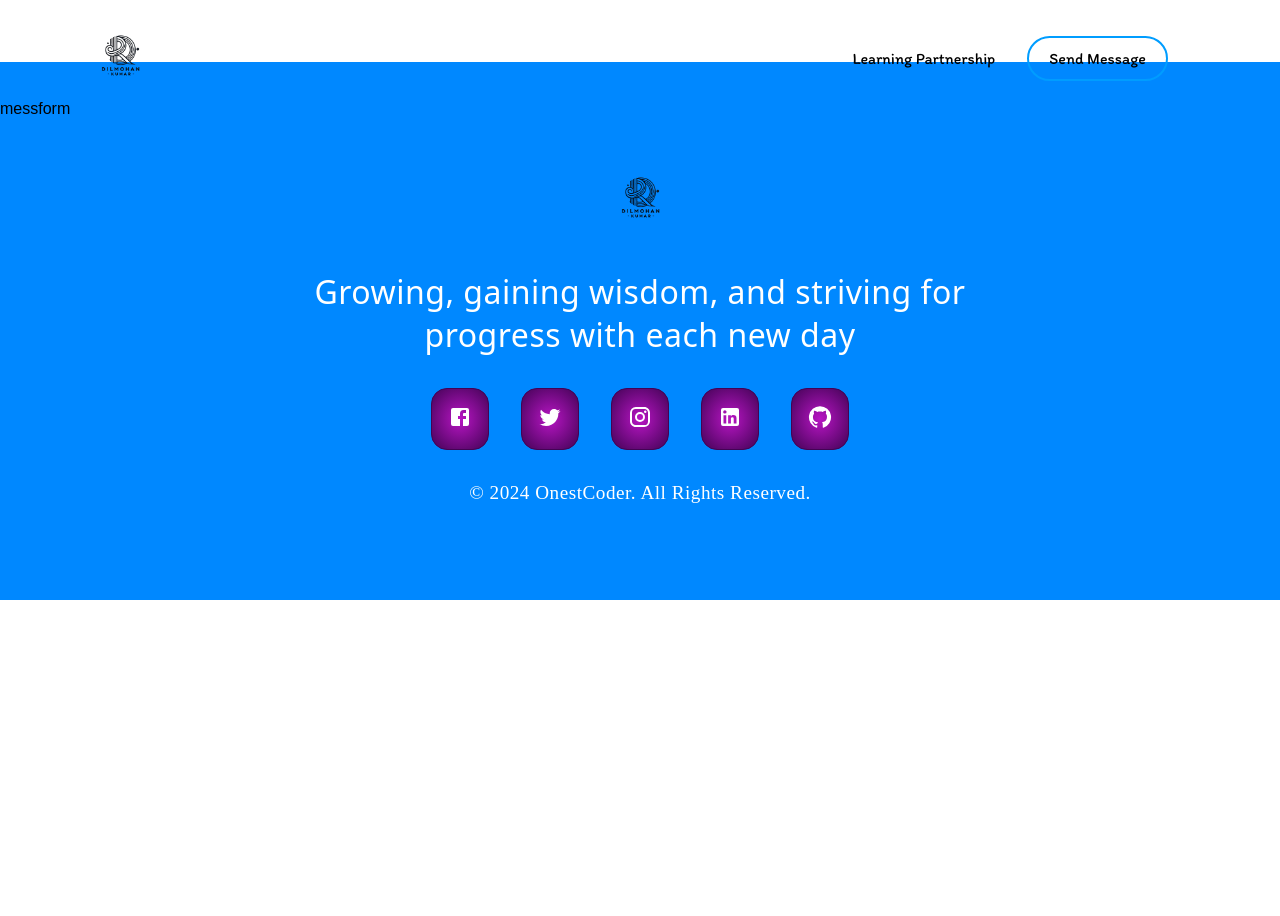
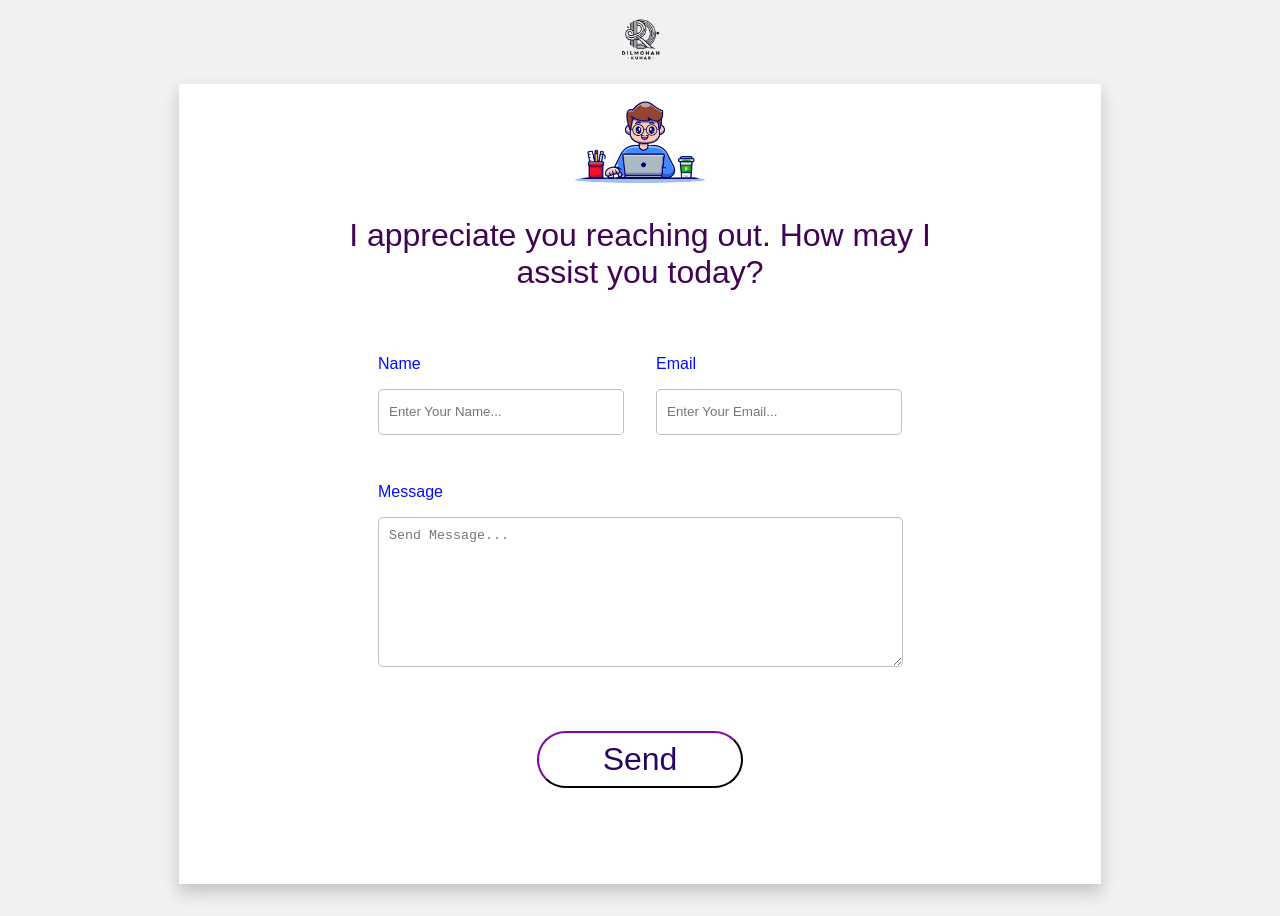
Before and after one commit to dilmohankumar/personal-portfolio, a React (Create React App) app: page /messform in a window 1280 px wide. Before the commit the page ends 800 px from the top, so only its background shows below. Built offline with nearby package versions, Linux system fonts and the light colour scheme; a web font is replaced by a local one.

Commit message:
message-page-completed

```diff
--- a/src/App.js
+++ b/src/App.js
@@ -1,22 +1,17 @@
 import "./App.css";
-import Header from "./components/Header/Header";
+import { Route, Routes } from "react-router-dom";
+import MainLayout from "./layouts/MainLayout";
+import PlainLayout from "./layouts/PlainLayout";
 import Home from "./pages/Home/Home";
-import Footer from "./components/Footer/footer.js";
-import Messform from "./pages/messageform/messform.js";
-import { Route, Routes } from "react-router-dom";
-import Partnership from "./pages/partnership/partnership.js";
-
+import Messform from "./pages/messageform/MessForm.js";
+import Partnership from "./pages/partnership/partnership";
 function App() {
   return (
-    <div className="App">
-      <Header />
-      <Routes>
-        <Route path="/" element={<Home />} />
-        <Route path="/messform" element={<Messform />} />
-        <Route path="/Partnership" element={<Partnership />} />
-      </Routes>
-      <Footer />
-    </div>
+    <Routes>
+      <Route path="/" element={<MainLayout><Home /></MainLayout>} />
+      <Route path="/Partnership" element={<MainLayout><Partnership /></MainLayout>} />
+      <Route path="/messform" element={<PlainLayout><Messform /></PlainLayout>} />
+    </Routes>
   );
 }
 export default App;
--- a/src/components/Header/Header.js
+++ b/src/components/Header/Header.js
@@ -64,7 +64,7 @@ const Header = () => {
             <li className="learningp" onClick={() => navigate("/partnership")}>
               Learning Partnership
             </li>
-            <li className="sendMessage" onClick={() => navigate("/messforrm")}>
+            <li className="sendMessage" onClick={() => navigate("/MessForm")}>
               Send Message
             </li>
             <div className="linee"></div>
--- /dev/null
+++ b/src/layouts/MainLayout.js
@@ -0,0 +1,12 @@
+import Header from "../components/Header/Header";
+import Footer from "../components/Footer/footer";
+const MainLayout = ({ children }) => {
+  return (
+    <>
+      <Header />
+      <main>{children}</main>
+      <Footer />
+    </>
+  );
+};
+export default MainLayout;
--- /dev/null
+++ b/src/layouts/PlainLayout.js
@@ -0,0 +1,4 @@
+const PlainLayout = ({ children }) => {
+  return <main>{children}</main>;
+};
+export default PlainLayout;
--- a/src/pages/messageform/messform.css
+++ b/src/pages/messageform/messform.css
@@ -0,0 +1,92 @@
+body {
+  background-color: #f1f1f1;
+}
+.form-container {
+  display: flex;
+  flex-direction: column;
+  justify-content: center;
+  align-items: center;
+  text-align: center;
+  gap: 4rem;
+  width: 72%;
+  height: 50rem;
+  background: white;
+  box-shadow: 0px 8px 16px rgba(0, 0, 0, 0.2);
+}
+.form-containerpp {
+  width: 100%;
+  display: flex;
+  justify-content: center;
+}
+.input-section {
+  display: flex;
+  flex-direction: column;
+  align-items: flex-start;
+}
+.textarea-field {
+  width: 96%;
+  height: 8rem;
+  border-radius: 5px;
+  border-color: #b3b3b3d1;
+  padding: 10px;
+  outline: none;
+}
+#inputf {
+  padding-right: 10px;
+}
+.input-col {
+  display: flex;
+  flex-direction: row;
+  padding-bottom: 3rem;
+  gap: 2rem;
+}
+.input-field {
+  width: 14rem;
+  padding: 10px;
+  height: 1.5rem;
+  border-radius: 5px;
+  border: 1px solid;
+  border-color: #b3b3b3d1;
+  outline: none;
+}
+
+.input-label {
+  display: flex;
+  flex-direction: row;
+  align-items: flex-start;
+  color: #000cff;
+  padding-bottom: 1rem;
+}
+.flexs {
+  align-items: flex-start;
+}
+.formw {
+  display: flex;
+  justify-content: center;
+  align-items: center;
+  text-align: center;
+}
+.form-title {
+  width: 80%;
+  font-weight: 500;
+  color: #420355;
+}
+.send-button {
+  padding: 0.5rem 4rem 0.5rem 4rem;
+  margin-bottom: 8rem;
+  border-radius: 2rem;
+  font-size: 2rem;
+  border-color: #420355;
+  color: rgb(41, 5, 99);
+  background: none;
+}
+.send-button:hover {
+  background-color: #420355;
+  color: white;
+}
+#headerp {
+  display: flex;
+  align-items: center;
+  text-align: center;
+  justify-content: center;
+}
--- a/src/pages/messageform/messform.js
+++ b/src/pages/messageform/messform.js
@@ -1,11 +1,67 @@
-import React from 'react'
-import "./messform.css"
-import "./responsive.css"
+import React from "react";
+import "./messform.css";
+import "./responsive.css";
+import Developer from "../../assests/developer.png";
+import Logo from "../../assests/logo.png";
+import { Link } from "react-router-dom";
 
 const Messform = () => {
   return (
-    <div>messform</div>
-  )
-}
+    <>
+      <div className="header-logo" id="headerp">
+        <Link to="/">
+          <img
+            src={Logo}
+            style={{ width: "5rem", height: "5rem" }}
+            alt="logo"
+          />
+        </Link>
+      </div>
+      {/*  ----form-start----- */}
+      <div className="form-containerpp">
+      <div className="form-container">
+        <div className="logo-section">
+          <img
+            src={Developer}
+            style={{ width: "10rem", height: "10rem" }}
+            className="form-logo"
+            alt="logo"
+          />
+          <div className="formw">
+            <h1 className="form-title">
+              I appreciate you reaching out. How may I assist you today?
+            </h1>
+          </div>
+        </div>
+        <div className="input-section">
+          <div className="input-col">
+            <div className="flexs">
+              <label className="input-label">Name</label>
+              <input className="input-field" placeholder="Enter Your Name..." />
+            </div>{" "}
+            <div className="flexs">
+              <label className="input-label">Email</label>
+              <input
+                className="input-field"
+                id="inputf"
+                placeholder="Enter Your Email..."
+              />
+            </div>
+          </div>
+          <label className="input-label">Message</label>
+          <textarea
+            className="textarea-field"
+            placeholder="Send Message..."
+          ></textarea>
+        </div>
+        <div className="button-section">
+          <button className="send-button">Send</button>
+        </div>
+      </div>
+      </div>
+      {/*  ----form-end----- */}
+    </>
+  );
+};
 
 export default Messform;
```
